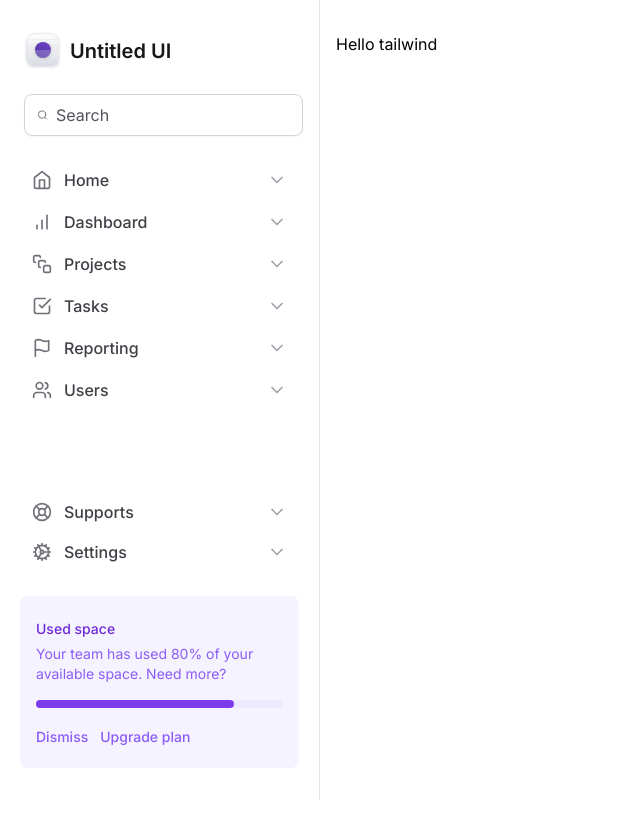
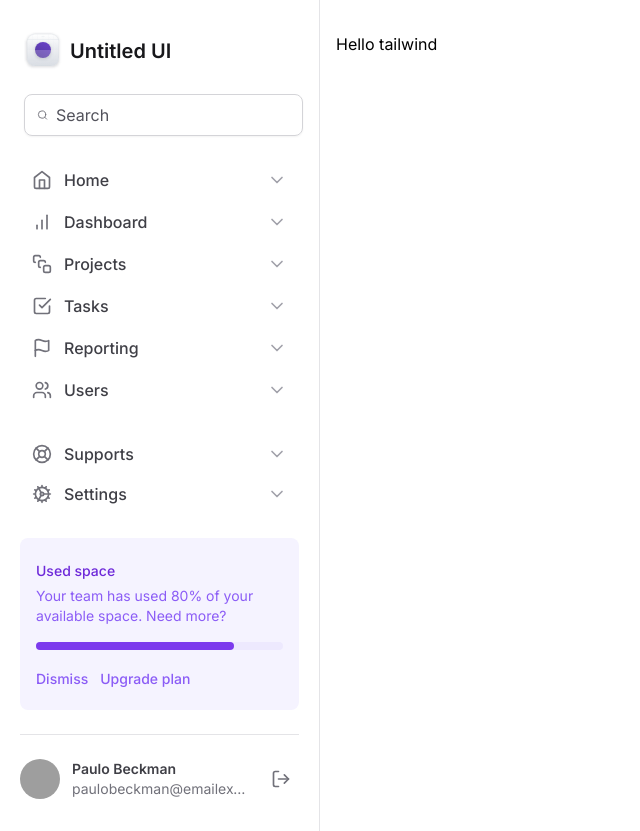
Before and after one commit to paulobeckman/tailwind-next, a Next.js app: page / in a window 1280 px wide. Shown: the whole page, without its empty margins (0-640 px from the left). Before the commit the page ends 800 px from the top, so only its background shows below. Built offline with nearby package versions, Linux system fonts and the light colour scheme; grey boxes are pictures that could not be loaded.

Commit message:
feat: perfil do usuário

```diff
--- /dev/null
+++ b/src/components/Sidebar/Profile.tsx
@@ -0,0 +1,16 @@
+import { LogOut } from "lucide-react";
+
+export function Profile() {
+  return (
+    <div className="grid items-center gap-3 grid-cols-profile">
+      <img src="https://github.com/paulobeckman.png" className="h-10 w-10 rounded-full" alt="" />
+      <div className="flex flex-1 flex-col truncate">
+        <span className="text-sm font-semibold text-zinc-700">Paulo Beckman</span>
+        <span className="text-sm text-zinc-500 truncate">paulobeckman@emailexemplo.com</span>
+      </div>
+      <button type="button" className="ml-auto rounded-md p-2 hover:bg-zinc-50">
+        <LogOut className="w-5 h-5 text-zinc-500" />
+      </button>
+    </div>
+  )
+}
--- a/src/components/Sidebar/index.tsx
+++ b/src/components/Sidebar/index.tsx
@@ -3,6 +3,7 @@
 import { Logo } from "./Logo";
 import { NavItem } from "./NavItem";
 import { UsedSpaceWidget } from "./UsedSpaceWidget";
+import { Profile } from "./Profile";
 
 export function Sidebar() {
   return (
@@ -30,6 +31,10 @@
         </nav>
 
         <UsedSpaceWidget />
+
+        <div className="h-px bg-zinc-200"/>
+
+        <Profile />
       </div>
     </aside>
   )
--- a/tailwind.config.ts
+++ b/tailwind.config.ts
@@ -8,6 +8,7 @@
     extend: {
      gridTemplateColumns: {
       app: 'minmax(18rem, 20rem) 1fr',
+      profile: 'max-content 1fr min-content',
      }
     },
   },
```
